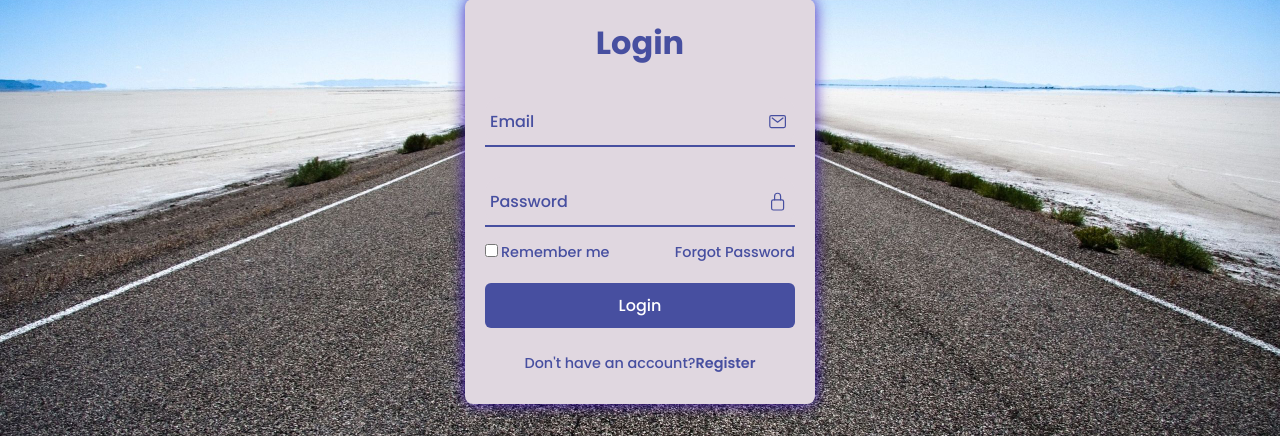
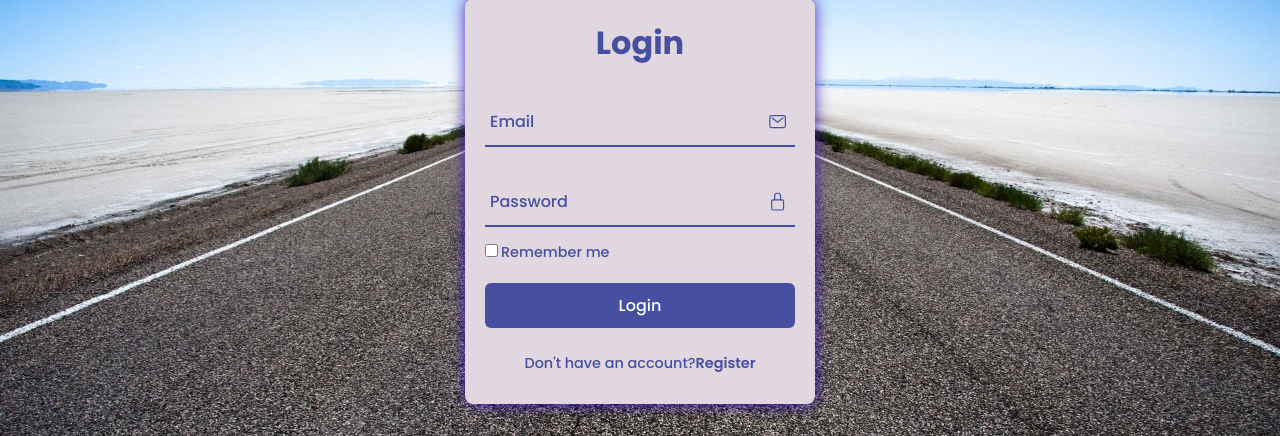
Before and after one commit to Ranjith042002/wheels4rent, a Flask app: page /login in a window 1280 px wide. Shown: the part 199-635 px from the top of the page. Run offline with Flask 3, Linux system fonts and the light colour scheme.

Commit message:
Update login.html

```diff
--- a/templates/login.html
+++ b/templates/login.html
@@ -32,7 +32,6 @@
             </div>
             <div class="remember-forgot">
                 <label><input type="checkbox">Remember me</label>
-                <a href="#">Forgot Password</a>
             </div>
             <button type="submit" class="btn">Login</button>
             <div class="login-register">
```
